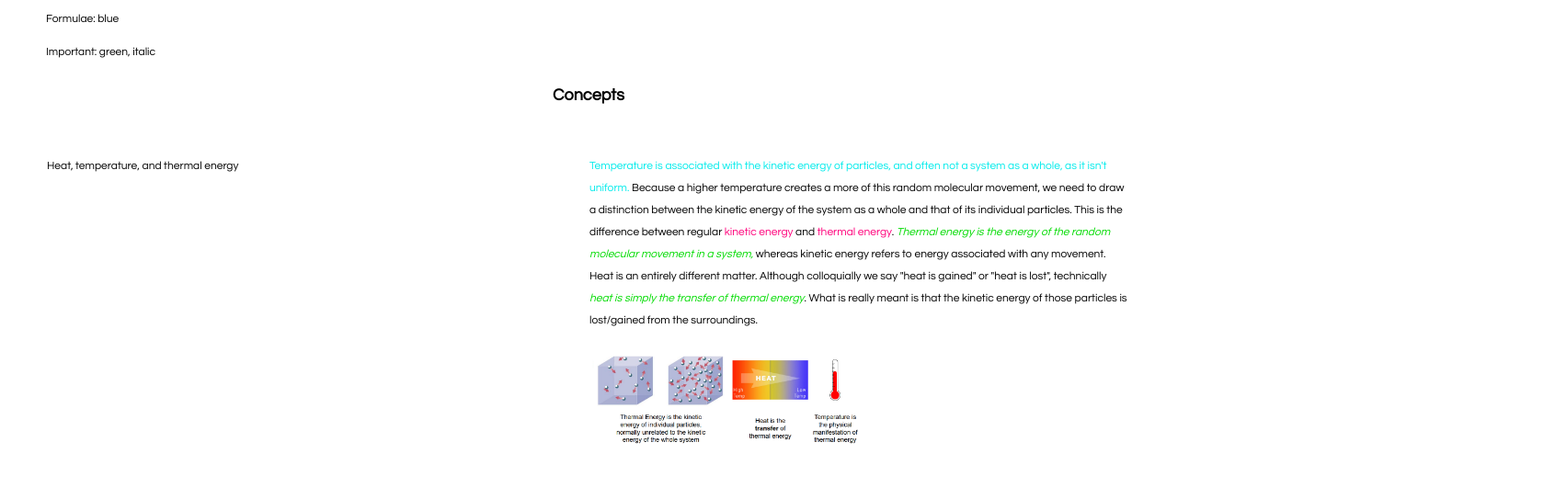
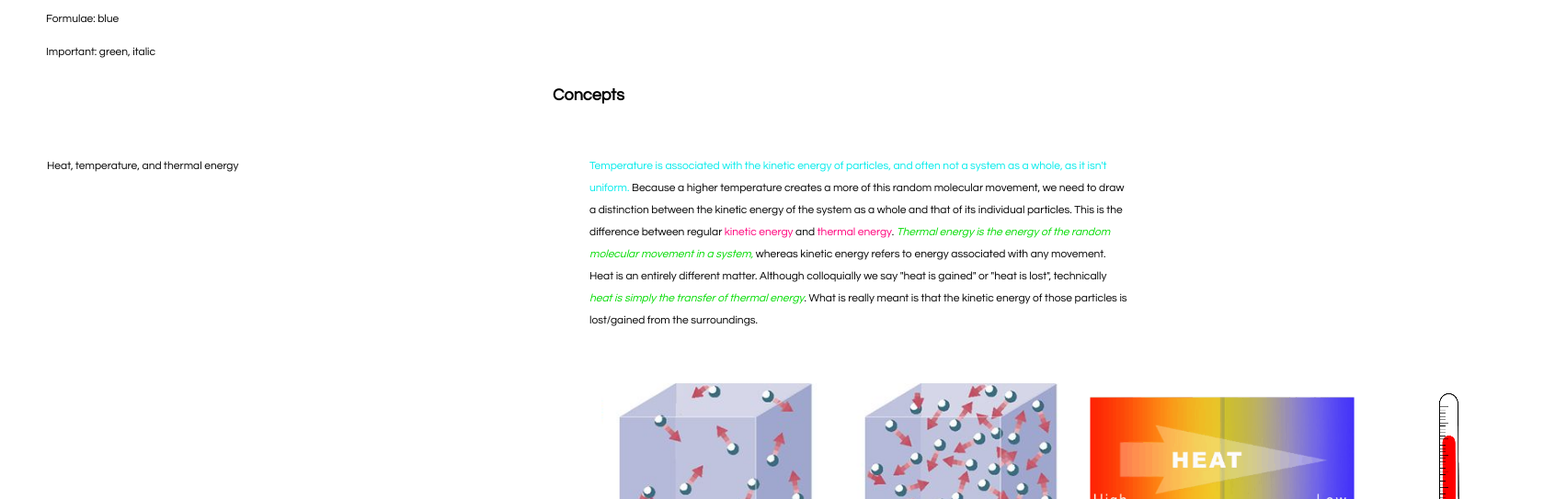
Before and after one commit to datgaiLegend/datgaiLegend.github.io, a plain HTML site: page index.html in a window 1280 px wide. Shown: the part 128-671 px from the top of the page at 92% size, 1691 px wide, since content can reach past the window. Drawn offline with Linux system fonts and the light colour scheme.

Commit message:
Update main.css

```diff
--- a/css/main.css
+++ b/css/main.css
@@ -15,7 +15,8 @@ body{
 	margin-left: 20px;
 }
 img{
-	max-width: 300px;
+	display:inline-block;
+	text-align:center;
 	padding-top: 15px;
 	padding-bottom: 15px;
 }
```
